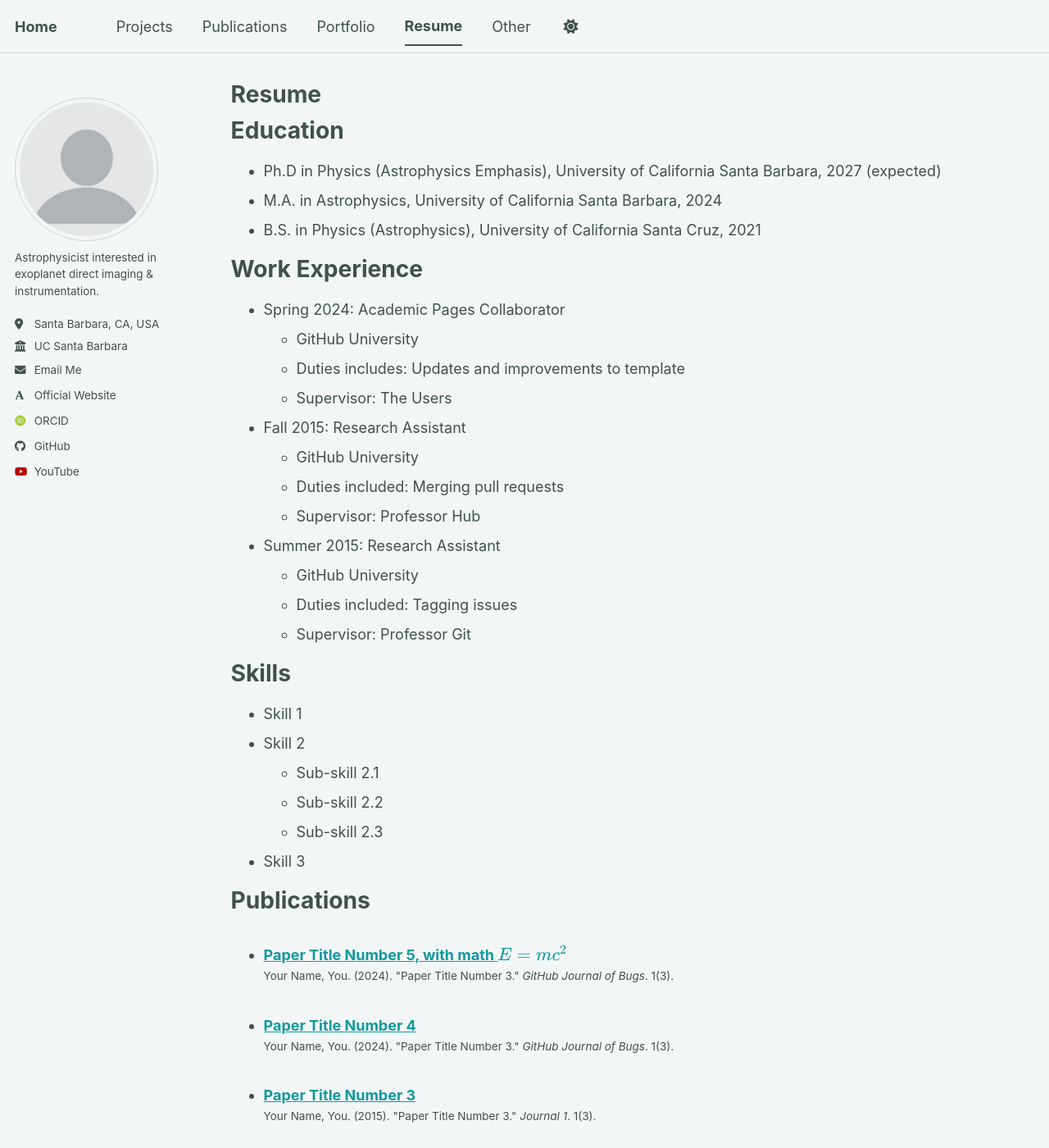
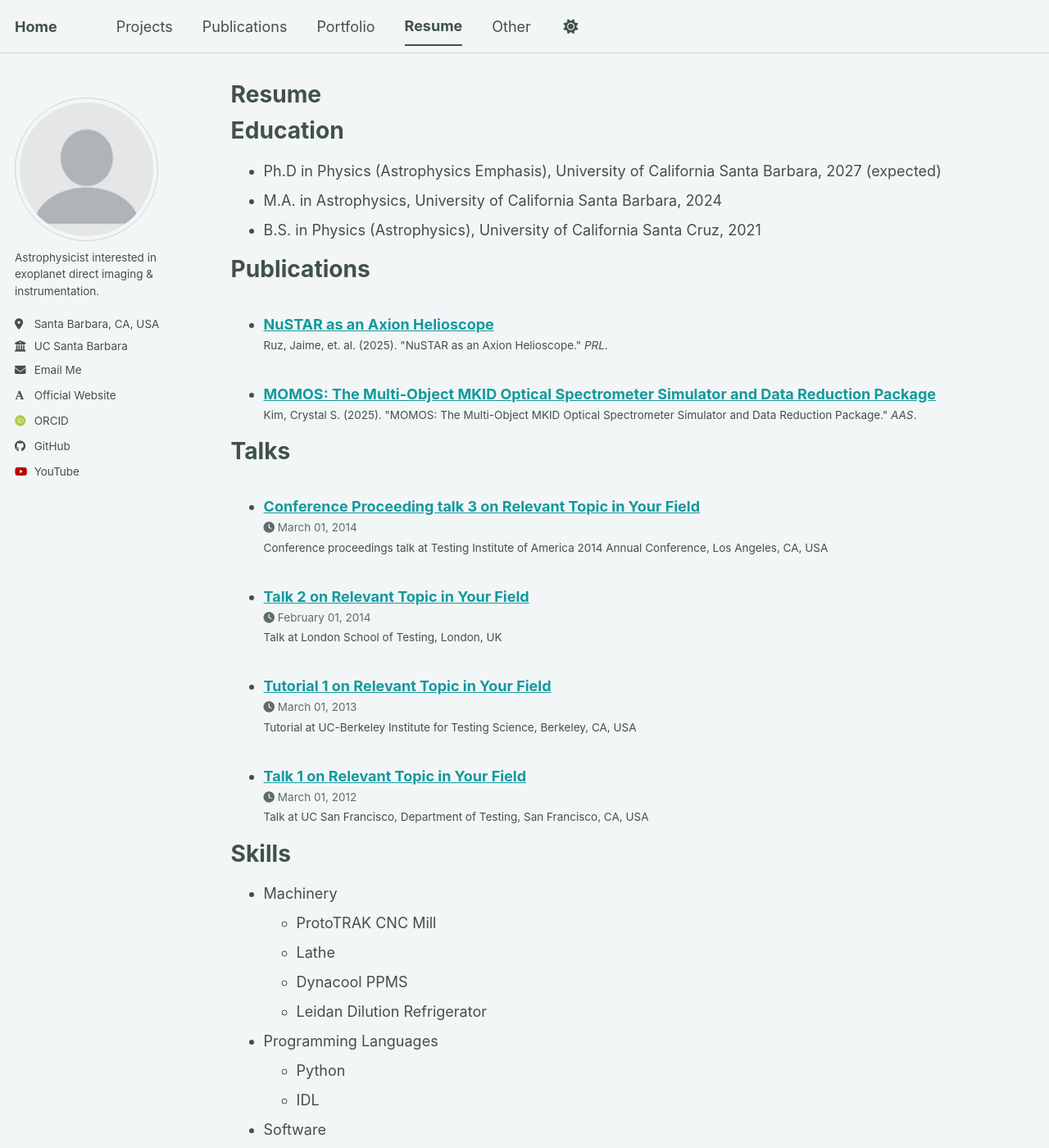
Before and after one commit to crystalskim/crystalskim.github.io, a Jekyll site: the page built from _pages/resume.md, in a window 1280 px wide and 1400 px high. Shown: the whole window at 82% size. Built offline with Jekyll 4.4.1, drawn with Linux system fonts in a browser that asks for light colours; some web fonts are replaced; a script bundle is joined from its source files by our own code; library files that are not in the unit come from our copies; some of the changed text lies outside the part shown.

Commit message:
more updates

```diff
--- a/_pages/resume.md
+++ b/_pages/resume.md
@@ -15,32 +15,6 @@ Education
 * M.A. in Astrophysics, University of California Santa Barbara, 2024
 * B.S. in Physics (Astrophysics), University of California Santa Cruz, 2021
 
-Work Experience
-======
-* Spring 2024: Academic Pages Collaborator
-  * GitHub University
-  * Duties includes: Updates and improvements to template
-  * Supervisor: The Users
-
-* Fall 2015: Research Assistant
-  * GitHub University
-  * Duties included: Merging pull requests
-  * Supervisor: Professor Hub
-
-* Summer 2015: Research Assistant
-  * GitHub University
-  * Duties included: Tagging issues
-  * Supervisor: Professor Git
-
-Skills
-======
-* Skill 1
-* Skill 2
-  * Sub-skill 2.1
-  * Sub-skill 2.2
-  * Sub-skill 2.3
-* Skill 3
-
 Publications
 ======
   <ul>{% for post in site.publications reversed %}
@@ -53,6 +27,23 @@ Talks
     {% include archive-single-talk-cv.html  %}
   {% endfor %}</ul>
 
+Skills
+======
+* Machinery
+  * ProtoTRAK CNC Mill
+  * Lathe
+  * Dynacool PPMS
+  * Leidan Dilution Refrigerator
+* Programming Languages
+  * Python
+  * IDL
+* Software
+  * Zemax
+  * Docker
+  * Open Notebook
+  * Adobe Premiere Pro
+  * Adobe Audition
+
 Service and Leadership
 ======
 * UCSB Graduate Women & Gender Minorities in Physics: Officer 2022-Present
--- a/_publications/2009-10-01-paper-title-number-1.md
+++ /dev/null
@@ -1,14 +0,0 @@
----
-title: "Paper Title Number 1"
-collection: publications
-category: manuscripts
-permalink: /publication/2009-10-01-paper-title-number-1
-excerpt: 'This paper is about the number 1. The number 2 is left for future work.'
-date: 2009-10-01
-venue: 'Journal 1'
-slidesurl: 'https://academicpages.github.io/files/slides1.pdf'
-paperurl: 'https://academicpages.github.io/files/paper1.pdf'
-bibtexurl: 'https://academicpages.github.io/files/bibtex1.bib'
-citation: 'Your Name, You. (2009). &quot;Paper Title Number 1.&quot; <i>Journal 1</i>. 1(1).'
----
-The contents above will be part of a list of publications, if the user clicks the link for the publication than the contents of section will be rendered as a full page, allowing you to provide more information about the paper for the reader. When publications are displayed as a single page, the contents of the above "citation" field will automatically be included below this section in a smaller font.
--- a/_publications/2010-10-01-paper-title-number-2.md
+++ /dev/null
@@ -1,14 +0,0 @@
----
-title: "Paper Title Number 2"
-collection: publications
-category: manuscripts
-permalink: /publication/2010-10-01-paper-title-number-2
-excerpt: 'This paper is about the number 2. The number 3 is left for future work.'
-date: 2010-10-01
-venue: 'Journal 1'
-slidesurl: 'https://academicpages.github.io/files/slides2.pdf'
-paperurl: 'https://academicpages.github.io/files/paper2.pdf'
-citation: 'Your Name, You. (2010). &quot;Paper Title Number 2.&quot; <i>Journal 1</i>. 1(2).'
----
-
-The contents above will be part of a list of publications, if the user clicks the link for the publication than the contents of section will be rendered as a full page, allowing you to provide more information about the paper for the reader. When publications are displayed as a single page, the contents of the above "citation" field will automatically be included below this section in a smaller font.
--- a/_publications/2015-10-01-paper-title-number-3.md
+++ /dev/null
@@ -1,14 +0,0 @@
----
-title: "Paper Title Number 3"
-collection: publications
-category: manuscripts
-permalink: /publication/2015-10-01-paper-title-number-3
-excerpt: 'This paper is about the number 3. The number 4 is left for future work.'
-date: 2015-10-01
-venue: 'Journal 1'
-slidesurl: 'https://academicpages.github.io/files/slides3.pdf'
-paperurl: 'https://academicpages.github.io/files/paper3.pdf'
-citation: 'Your Name, You. (2015). &quot;Paper Title Number 3.&quot; <i>Journal 1</i>. 1(3).'
----
-
-The contents above will be part of a list of publications, if the user clicks the link for the publication than the contents of section will be rendered as a full page, allowing you to provide more information about the paper for the reader. When publications are displayed as a single page, the contents of the above "citation" field will automatically be included below this section in a smaller font.
--- /dev/null
+++ b/_publications/2025-02-26-momos-sim-paper.md
@@ -0,0 +1,14 @@
+---
+title: "MOMOS: The Multi-Object MKID Optical Spectrometer Simulator and Data Reduction
+Package"
+collection: publications
+category: manuscripts
+permalink: /publication/2025-02-26-momos-sim-paper
+excerpt: 'The Multi-Object MKID Optical Spectrometer (MOMOS) is a proposed visible wavelength spectrograph that uses microwave kinetic inductance detectors (MKIDs) targeting an initial resolving power of 3500 for up to five fiber inputs. With their modest wavelength-resolving abilities, MKIDs take the place of both the cross disperser and detector in the spectrograph. MKIDs lack read noise and dark current enabling noiseless post-observation rebinning and characterization of faint objects, as well as time-resolved photon-counting spectroscopy. This work presents a MOMOS simulator customizable for different MOMOS configurations. Treating simulator products as inputs, an algorithm was developed and implemented in the MOMOS data reduction package to calibrate and extract spectra.'
+date: 2025-02-26
+venue: 'The Astronomical Journal'
+paperurl: 'https://academicpages.github.io/files/MOMOS_Kim_2025.pdf'
+citation: 'Kim, Crystal S. (2025). &quot;MOMOS: The Multi-Object MKID Optical Spectrometer Simulator and Data Reduction
+Package.&quot; <i>AAS</i>.'
+---
+The contents above will be part of a list of publications, if the user clicks the link for the publication than the contents of section will be rendered as a full page, allowing you to provide more information about the paper for the reader. When publications are displayed as a single page, the contents of the above "citation" field will automatically be included below this section in a smaller font.
--- a/_publications/2025-06-08-paper-title-number-5.md
+++ /dev/null
@@ -1,13 +0,0 @@
----
-title: "Paper Title Number 5, with math $$E=mc^2$$"
-collection: publications
-category: conferences
-permalink: /publication/2024-02-17-paper-title-number-4
-excerpt: 'This paper is about a famous math equation, $$E=mc^2$$'
-date: 2024-02-17
-venue: 'GitHub Journal of Bugs'
-paperurl: 'https://academicpages.github.io/files/paper3.pdf'
-citation: 'Your Name, You. (2024). &quot;Paper Title Number 3.&quot; <i>GitHub Journal of Bugs</i>. 1(3).'
----
-
-Using [MathJax](https://www.mathjax.org/) in the description is supported - $$E=mc^2$$ - however, the use must be mindful that the default delimiters are `$$...$$` and `\\[...\\]` which differs from the `$...$` that is typically expected.
--- /dev/null
+++ b/_publications/2025-10-02-nustar-axion-paper.md
@@ -0,0 +1,11 @@
+---
+title: "NuSTAR as an Axion Helioscope"
+collection: publications
+category: conferences
+permalink: /publication/2025-10-02-nustar-axion-paper
+excerpt: 'We present a novel approach to investigating axions and axionlike particles by studying their potential conversion into x-rays within the Sun’s atmospheric magnetic field. Utilizing high-sensitivity data from the nuclear spectroscopic telescope array (NuSTAR) collected during the 2020 solar minimum, along with advanced solar atmospheric magnetic field models, we establish a new limit on the axion-photon coupling strength $$g_{a\gamma}\lesssim 7.3\times 10^{-12) \textrm{GeV}*{-1}$$ at 95% CL for axion masses $$m_a \lesssim 4\times 10^{-7}$$eV. This constraint surpasses current ground-based experimental limits, studying previously unexplored regions of the axion-photon coupling parameter space up to masses of $$m_a\lesssim 3.4\times 10^{-4}$$eV. These findings mark a significant advancement in our ability to probe axion properties and strengthen indirect searches for dark matter candidates.'
+date: 2025-10-02
+venue: 'Physical Review Letters'
+paperurl: 'https://academicpages.github.io/files/NuSTAR_Axion_Ruz_2025.pdf'
+citation: 'Ruz, Jaime, et. al. (2025). &quot;NuSTAR as an Axion Helioscope.&quot; <i>PRL</i>.'
+---
```
Also changed, not shown: _pages/about.md (+7 -5 lines), _publications/2024-02-17-paper-title-number-4.md (deleted, +0 -13 lines), 2 other files.
